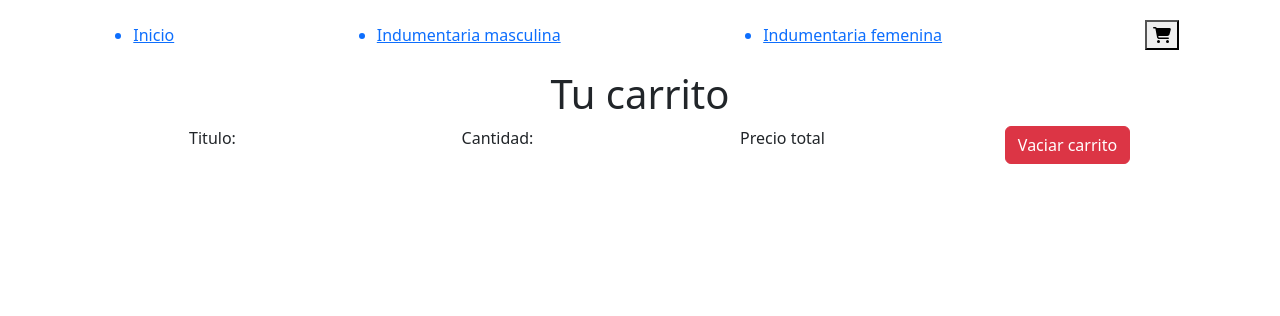
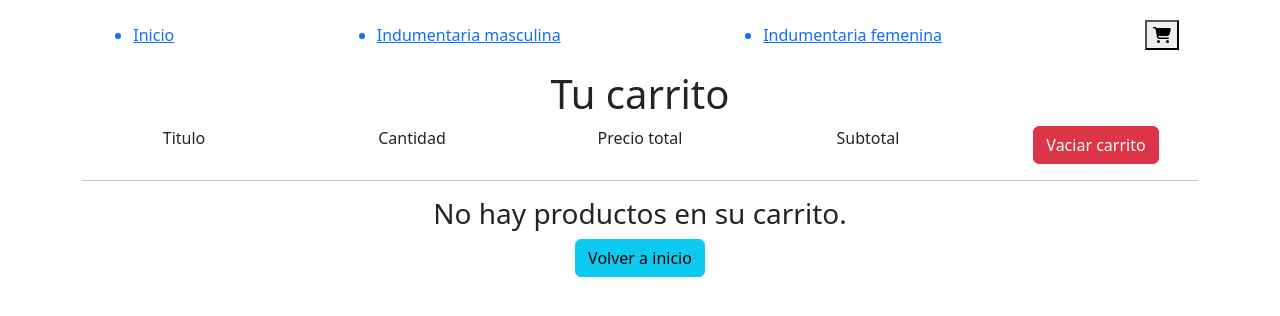
Before and after one commit to NicoHat/ProyectoCrearApp-JS-RotirotiNicolas, a React (Create React App) app: page /cart in a window 1280 px wide. Shown: the top 316 px of the page. Built offline with nearby package versions, Linux system fonts and the light colour scheme.

Commit message:
CartView agregado como Cart.js

```diff
--- a/src/components/Cart/Cart.js
+++ b/src/components/Cart/Cart.js
@@ -3,30 +3,31 @@ import { Container, Row, Col} from 'react-bootstrap'
 import { Link } from 'react-router-dom'
 import { CartContext } from '../CartContext/CartContext'
 
-
-
 const Cart = () => {
-    const { cart, removeItem, clear} = useContext(CartContext)
-    console.log(cart)
+    const { cart, removeItem, clear, addTotal} = useContext(CartContext)
 
   return (
     <>
     <Container>
         <div><h1>Tu carrito</h1></div>
         <Row>
-            <Col>Titulo:</Col>
-            <Col>Cantidad:</Col>
+            <Col>Titulo</Col>
+            <Col>Cantidad</Col>
             <Col>Precio total</Col>
+            <Col>Subtotal</Col>
             <Col>
             <button className='btn btn-danger' onClick={() => clear()}>Vaciar carrito</button>
             </Col>
         </Row>
+        <hr/>
     </Container>
     <Container>
-        {cart.lenght === 0 ? (
+        {cart.length === 0 ? (
             <div>
-                <p>No hay productos en el carrito</p>
-                <button as={Link} to="/">Volver a inicio</button>
+                <h3>No hay productos en su carrito.</h3>
+                <Link to="/">
+                <button type='button' className='btn btn-info'>Volver a inicio</button>
+                </Link>
             </div>
         ) : (
             <>
@@ -37,10 +38,23 @@ const Cart = () => {
                     <Col>{`$ ${product.price}`}</Col>
                     <Col>${product.quantity * product.price}</Col>
                     <Col>
-                  <button className="btn btn-danger" onClick={() => removeItem(product.id)}>Eliminar producto</button>
+                        <button type="button" className="btn btn-outline-danger" onClick={() => removeItem(product.id)}>Eliminar producto</button>
                     </Col>
                 </Row>
             ))}
+            <hr/>
+                <Row>
+                    <Col></Col>
+                    <Col></Col>
+                    <Col></Col>
+                    <Col></Col>
+                    <Col>
+                    <h2>Total: ${addTotal(cart)}</h2>
+                    </Col>
+                    <Col>
+                        <button type="button" className='btn btn-success'>Finalizar compra</button>
+                    </Col>
+                </Row>
             </>
         )}
     </Container>
--- a/src/components/CartContext/CartContext.js
+++ b/src/components/CartContext/CartContext.js
@@ -4,6 +4,21 @@ export const CartContext = createContext();
 
 export default function CartContextProvider({children}) {
     const [cart, setCart] = useState([]);
+
+    const addTotal = (cart) => {
+        const multiply = (num1, num2) => {
+            return num1 * num2
+        }
+        const values = []
+        cart.forEach((product) => {
+            const op = multiply(product.quantity, product.price)
+            values.push(op)
+        })
+        const total = values.reduce((valorAnterior, valorActual) => {
+            return valorAnterior + valorActual
+        }, 0)
+        return total
+    }
 
     const addProductToCart = (product) => {
       const listUpdated = cart.find(
@@ -20,11 +35,9 @@ export default function CartContextProvider({children}) {
             })
           : [...cart, product];
       setCart(listUpdated);
-      console.log(">> elementos del carrito actualmente: ", listUpdated);
-  };
+    };
 
-
-    const removeItem = (id) =>{
+    const removeItem = (id) => {
         setCart(cart.filter((item) => item.id !== id))
     }
 
@@ -33,7 +46,7 @@ export default function CartContextProvider({children}) {
     }
 
   return (
-   <CartContext.Provider value ={{cart, addProductToCart, removeItem, clear}}>
+   <CartContext.Provider value ={{cart, addProductToCart, removeItem, clear, addTotal}}>
     {children}
    </CartContext.Provider>
   )
--- a/src/components/CartWidget/CartWidget.js
+++ b/src/components/CartWidget/CartWidget.js
@@ -1,10 +1,29 @@
 import {FontAwesomeIcon} from '@fortawesome/react-fontawesome';
 import { faShoppingCart } from '@fortawesome/free-solid-svg-icons'
+import { useContext } from 'react';
+import { CartContext } from '../CartContext/CartContext';
 
-export default function Cart() {
+
+
+
+function CartWidget() {
+    const { cart } = useContext(CartContext);
+    let cartQuantity = 0;
+    cart.map((item) => {
+        cartQuantity+= item.quantity;
+    })
     return (
-        <button>
+        cart.length === 0 ?
+        (<button>
         <FontAwesomeIcon icon={faShoppingCart} />
-        </button>
+        </button>)
+        :
+        (<button>
+        {cartQuantity}
+        <FontAwesomeIcon icon={faShoppingCart} />
+        </button>)
     );
 }
+
+
+export default CartWidget;
--- a/src/components/ItemDetail/ItemDetail.js
+++ b/src/components/ItemDetail/ItemDetail.js
@@ -27,7 +27,7 @@ function ItemDetail (product) {
         <div className='card-body'>
           <h2 className="card-title">{product.title}</h2>
           <p className="card-text">{product.category}</p>
-          <h3>{product.price}</h3>
+          <h3>${product.price}</h3>
           {onCart ? (
             <div>
               <Link to="/cart">
--- a/src/components/ItemDetailContainer/ItemDetailContainer.js
+++ b/src/components/ItemDetailContainer/ItemDetailContainer.js
@@ -3,28 +3,32 @@ import ItemDetail from '../ItemDetail/ItemDetail'
 import dataProducts from '../dataProducts/dataProducts'
 import { useParams } from 'react-router-dom'
 
-function getDetailProducts() {
-    return new Promise((resolve, reject) => {
-      setTimeout ( () => resolve(dataProducts), 2000)
-    });
-}
+
 
 function ItemDetailContainer() {
     const [product, setProduct] = useState([])
     const [isLoading, setIsLoading] = useState(true)
-
     const { id } = useParams()
 
+
+
+    function getDetailProducts(id) {
+      return new Promise((resolve, reject) => {
+        setTimeout ( () => resolve(dataProducts[id-1]), 2000)
+      });
+  }
+  console.log()
+
     useEffect(() => {
-        getDetailProducts()
+        getDetailProducts(Number(id))
           .then((respuesta) => {
-            setProduct(respuesta[id])
+            setProduct(respuesta)
             setIsLoading(false)
           })
           .catch((error) => {
             console.log(error)
           })
-      }, []);
+      }, [id]);
 
 
     return (
--- a/src/components/NavBar/NavBar.js
+++ b/src/components/NavBar/NavBar.js
@@ -1,11 +1,10 @@
-import Cart from '../CartWidget/CartWidget';
+import CartWidget from '../CartWidget/CartWidget';
 import { Link } from 'react-router-dom'
 import "./NavBar.css";
 
 export default function NavBar(){
     return(
           <>
-
             <div className="nav-bar">
                   <ul className="nav-menu">
                       <Link to="/">
@@ -18,11 +17,10 @@ export default function NavBar(){
                         <li>Indumentaria femenina</li>
                       </Link>
                       <Link to="/cart">
-                        <Cart />
+                        <CartWidget />
                       </Link>
                   </ul>
             </div>
-
           </>
     )
 }
```
Lines whose indentation alone changed are shown as unchanged.
